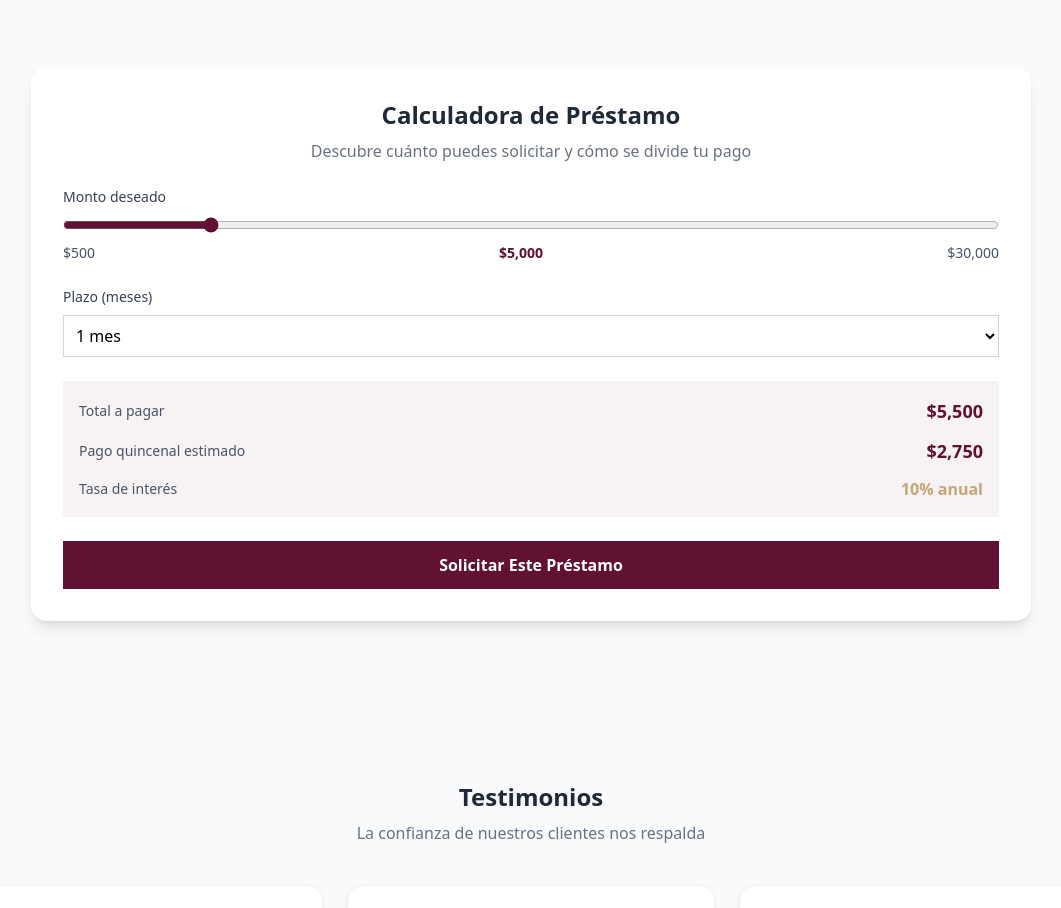
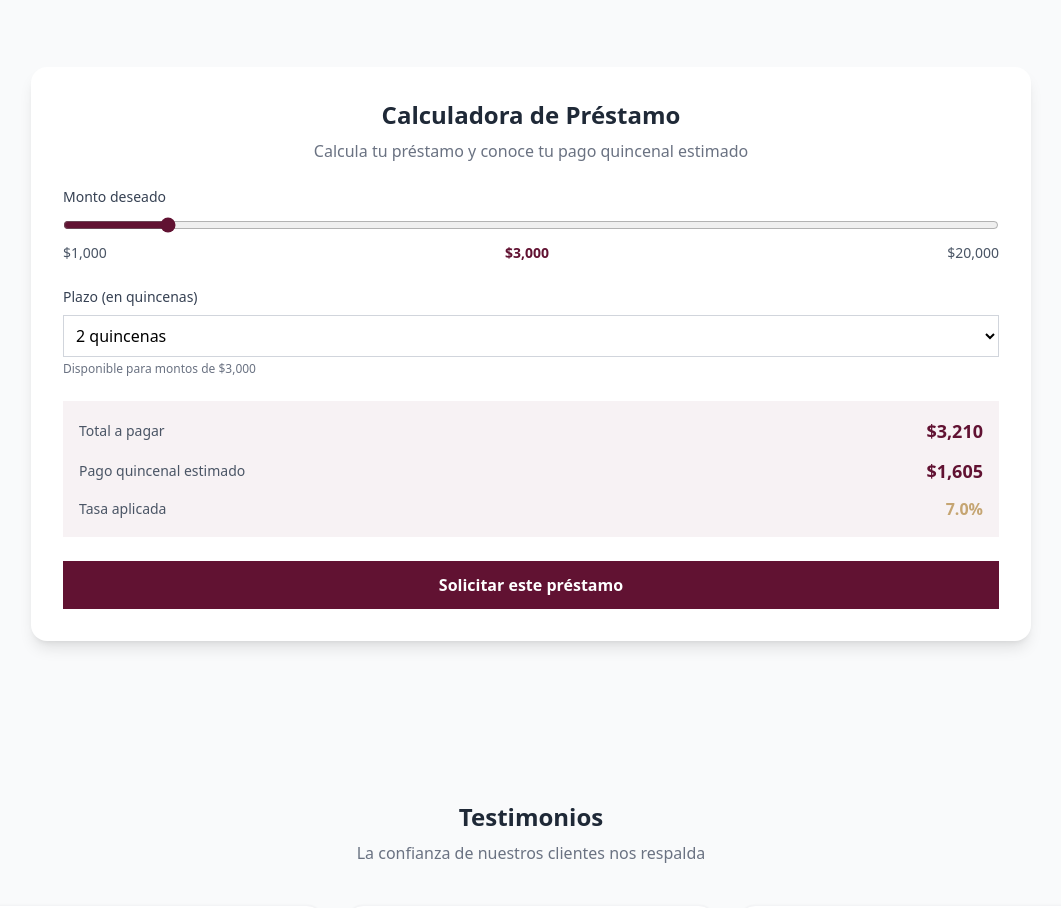
Before and after one commit to ElderL99/escuadronFinanciero-Front, a React (Vite) app: page / in a window 1280 px wide. Shown: the part 1740-2648 px from the top of the page, without its empty margins (109-1170 px from the left). Built offline with nearby package versions, Linux system fonts and the light colour scheme; grey boxes are pictures that could not be loaded.

Commit message:
feat(frontend): actualizar HomeLoanCalculator para cálculos por quincenas con tasas dinámicas y quincenas disponibles según monto

```diff
--- a/src/components/homePage/HomeLoanCalculator.jsx
+++ b/src/components/homePage/HomeLoanCalculator.jsx
@@ -1,39 +1,57 @@
-import { useState, useEffect } from "react";
+import { useEffect, useState } from "react";
 
 export default function HomeLoanCalculator() {
-  const [amount, setAmount] = useState(5000);
-  const [months, setMonths] = useState(1);
+  const [amount, setAmount] = useState(3000);
+  const [quincenas, setQuincenas] = useState(2);
+  const [availableQuincenas, setAvailableQuincenas] = useState([2, 3, 4]);
+  const [rate, setRate] = useState(0);
+  const [totalPayment, setTotalPayment] = useState(0);
   const [biweeklyPayment, setBiweeklyPayment] = useState(0);
-  const [totalPayment, setTotalPayment] = useState(0);
-  const [rate, setRate] = useState(0);
 
-  // Tasas de interés iguales a tu backend
-  const interestRates = {
-    1: 0.1,
-    2: 0.1,
-    3: 0.1,
-    4: 0.12,
-    5: 0.12,
-    6: 0.12,
-    7: 0.14,
-    8: 0.18,
-    9: 0.18,
+  // 📊 Tasas de interés basadas en monto y plazo (sin niveles)
+  const INTEREST_TABLE = {
+    1: { 2: 0.07, 3: 0.09, 4: 0.1 },
+    2: { 2: 0.05, 3: 0.06, 4: 0.07, 5: 0.08, 6: 0.08 },
+    3: { 3: 0.04, 4: 0.05, 5: 0.06, 6: 0.07, 7: 0.07, 8: 0.07 },
   };
 
-  // Calcular pago total y quincenal
+  const QUINCENAS_PERMITIDAS = {
+    1: [2, 3, 4],
+    2: [2, 3, 4, 5, 6],
+    3: [3, 4, 5, 6, 7, 8],
+  };
+
+  // 🔄 Actualizar quincenas disponibles según monto
   useEffect(() => {
-    const rate = interestRates[months] || 0.1;
-    setRate(rate);
+    let grupo;
+    if (amount <= 3000) grupo = 1;
+    else if (amount <= 8000) grupo = 2;
+    else grupo = 3;
 
-    // Total con interés
-    const total = amount + amount * rate;
+    setAvailableQuincenas(QUINCENAS_PERMITIDAS[grupo]);
+
+    // Si el valor actual no está permitido, ajusta al mínimo válido
+    if (!QUINCENAS_PERMITIDAS[grupo].includes(quincenas)) {
+      setQuincenas(QUINCENAS_PERMITIDAS[grupo][0]);
+    }
+  }, [amount]);
+
+  // 💰 Calcular total, pago y tasa
+  useEffect(() => {
+    if (!amount || !quincenas) return;
+
+    let grupo;
+    if (amount <= 3000) grupo = 1;
+    else if (amount <= 8000) grupo = 2;
+    else grupo = 3;
+
+    const tasa = INTEREST_TABLE[grupo][quincenas] || 0.1;
+    setRate(tasa);
+
+    const total = amount + amount * tasa;
     setTotalPayment(total);
-
-    // Cada mes tiene 2 pagos quincenales
-    const quincenas = months * 2;
-    const biweekly = total / quincenas;
-    setBiweeklyPayment(biweekly.toFixed(0));
-  }, [amount, months]);
+    setBiweeklyPayment(total / quincenas);
+  }, [amount, quincenas]);
 
   return (
     <section className="flex justify-center items-center py-20 bg-[#F9FAFB] px-4">
@@ -42,7 +60,7 @@ export default function HomeLoanCalculator() {
           Calculadora de Préstamo
         </h2>
         <p className="text-gray-500 text-center mb-6">
-          Descubre cuánto puedes solicitar y cómo se divide tu pago
+          Calcula tu préstamo y conoce tu pago quincenal estimado
         </p>
 
         {/* ===== Monto ===== */}
@@ -52,70 +70,72 @@ export default function HomeLoanCalculator() {
           </label>
           <input
             type="range"
-            min="500"
-            max="30000"
+            min="1000"
+            max="20000"
             step="500"
             value={amount}
             onChange={(e) => setAmount(Number(e.target.value))}
             className="w-full accent-[#611232]"
           />
           <div className="flex justify-between text-sm text-gray-600 mt-1">
-            <span>$500</span>
+            <span>$1,000</span>
             <span className="text-[#611232] font-semibold">
               ${amount.toLocaleString()}
             </span>
-            <span>$30,000</span>
+            <span>$20,000</span>
           </div>
         </div>
 
         {/* ===== Plazo ===== */}
         <div className="mb-6">
           <label className="block text-sm font-medium text-gray-700 mb-2">
-            Plazo (meses)
+            Plazo (en quincenas)
           </label>
           <select
-            value={months}
-            onChange={(e) => setMonths(Number(e.target.value))}
+            value={quincenas}
+            onChange={(e) => setQuincenas(Number(e.target.value))}
             className="w-full border border-gray-300 rounded-md p-2 focus:ring-[#611232] focus:border-[#611232]"
           >
-            {[...Array(9)].map((_, i) => (
-              <option key={i + 1} value={i + 1}>
-                {i + 1} {i + 1 === 1 ? "mes" : "meses"}
+            {availableQuincenas.map((q) => (
+              <option key={q} value={q}>
+                {q} {q === 1 ? "quincena" : "quincenas"}
               </option>
             ))}
           </select>
+          <p className="text-xs text-gray-500 mt-1">
+            Disponible para montos de ${amount.toLocaleString()}
+          </p>
         </div>
 
         {/* ===== Resultados ===== */}
         <div className="bg-[#611232]/5 rounded-xl p-4 mb-6 space-y-3">
-          {/* Pago total */}
           <div className="flex justify-between items-center">
             <p className="text-gray-600 text-sm">Total a pagar</p>
             <p className="text-lg font-bold text-[#611232]">
-              ${Number(totalPayment).toLocaleString()}
+              ${totalPayment.toLocaleString()}
             </p>
           </div>
 
-          {/* Pago quincenal */}
           <div className="flex justify-between items-center">
             <p className="text-gray-600 text-sm">Pago quincenal estimado</p>
             <p className="text-lg font-bold text-[#611232]">
-              ${Number(biweeklyPayment).toLocaleString()}
+              $
+              {biweeklyPayment.toLocaleString(undefined, {
+                maximumFractionDigits: 2,
+              })}
             </p>
           </div>
 
-          {/* Tasa */}
           <div className="flex justify-between items-center">
-            <p className="text-gray-600 text-sm">Tasa de interés</p>
+            <p className="text-gray-600 text-sm">Tasa aplicada</p>
             <p className="text-[#C5A572] font-semibold">
-              {(rate * 100).toFixed(0)}% anual
+              {(rate * 100).toFixed(1)}%
             </p>
           </div>
         </div>
 
-        {/* ===== Botón ===== */}
         <button className="w-full bg-[#611232] text-white py-3 rounded-md font-semibold hover:bg-[#4b0f28] transition-colors">
-          Solicitar Este Préstamo
+          Solicitar este préstamo
         </button>
       </div>
     </section>
--- a/src/pages/User/UserCreateApplicationPage.jsx
+++ b/src/pages/User/UserCreateApplicationPage.jsx
@@ -330,7 +330,7 @@ export default function UserCreateApplicationPage() {
   };
 
   return (
-    <section className="min-h-screen py-12 px-4 bg-gradient-to-b from-[#f9f7f5] to-[#f4f0eb]">
+    <section className="min-h-screen py-12 px-4 bg-linear-to-b from-[#f9f7f5] to-[#f4f0eb]">
       <form
         onSubmit={handleSubmit(onSubmit)}
         className="max-w-3xl mx-auto bg-white/95 border border-[#e8e2dc]/60 shadow-[0_0_10px_rgba(97,18,50,0.15)]
@@ -340,7 +340,7 @@ export default function UserCreateApplicationPage() {
         <div className="relative mb-10">
           <div className="h-2 bg-gray-200/70 rounded-full overflow-hidden">
             <motion.div
-              className="h-2 bg-gradient-to-r from-[#d4af37] to-[#611232] rounded-full will-change-[width]"
+              className="h-2 bg-linear-to-r from-[#d4af37] to-[#611232] rounded-full will-change-[width]"
               initial={{ width: 0 }}
               animate={{ width: `${progress}%` }}
               transition={{ duration: 0.5 }}
```
